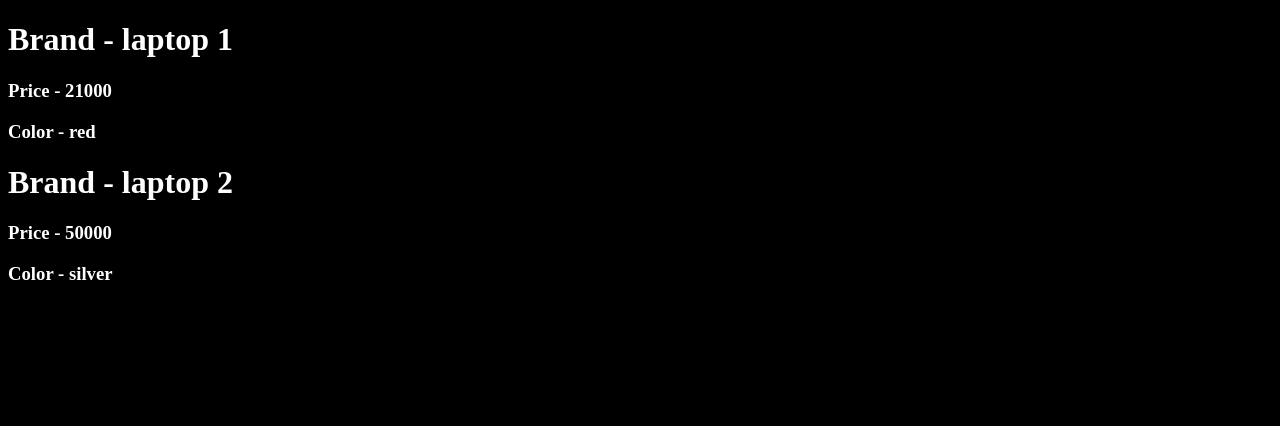
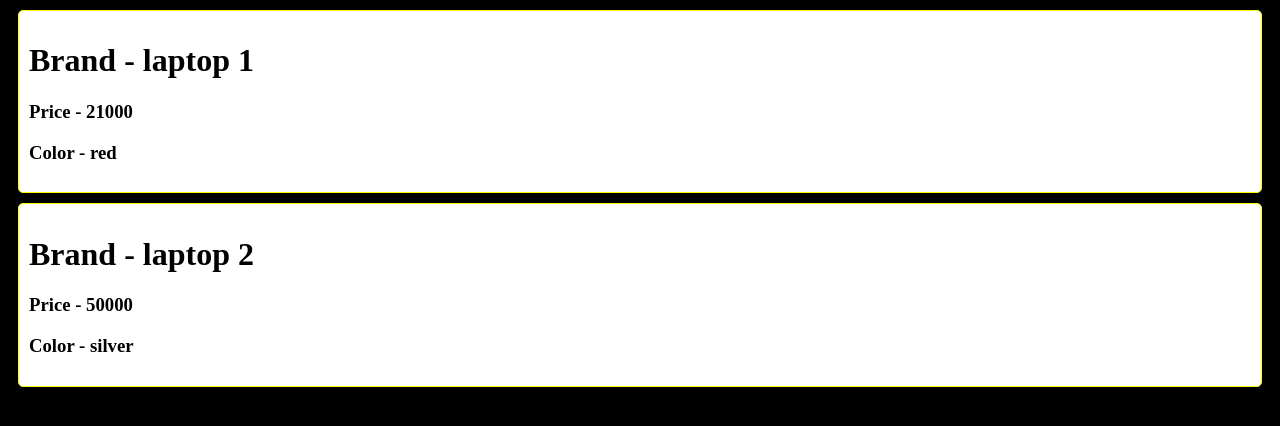
Before and after one commit to Rajan-4900/basics_React_learning, a React (Vite) app: page / in a window 1280 px wide. Shown: the top 426 px of the page. Built offline with nearby package versions, Linux system fonts and the light colour scheme.

Commit message:
inline styling in the product component

```diff
--- a/src/App.jsx
+++ b/src/App.jsx
@@ -1,19 +1,19 @@
 import React from 'react';
 import Product from "./components/Product";
-import Items from "./components/items";
+import Items from "./components/Items";
 
 const App = () => {
 
   const obj = {
-    name : "BMR",
-    price : 10000000,
-    color : 'white'
+    brand : "BMW",
+    cost : 10000000,
+    colour : 'white'
   }
 
   return (
     <>
-    <Product name="laptop 1" price={21000} color="red"  data= {obj} />
-    <Product name="laptop 2" price={50000} color="silver"  data = {obj} />
+    <Product name="laptop 1" price={21000} color="red"  data={obj} />
+    <Product name="laptop 2" price={50000} color="silver"/>
 
     {/* <Items /> */}
     </>
--- a/src/components/Product.jsx
+++ b/src/components/Product.jsx
@@ -1,22 +1,29 @@
-import React from 'react'
+import React from 'react';
 
 const Product = ({ name, price, color, data = {} }) => {
+  console.log(data.ram);
   return (
-    <div>
+    // inline styling - style={{color : 'red', backgroundColor : 'black'}}
+    <div style={{
+      backgroundColor : 'white',
+      color : 'black',
+      border : '1px solid yellow',
+      margin : '10px',
+      padding : '10px',
+      borderRadius : '5px'
+    }}>
       <h1>Brand - {name}</h1>
       <h3>Price - {price}</h3>
       <h3>Color - {color}</h3>
+      {/* {data.brand && (
+        <>
+        <p>Brand - {data.brand}</p>
+        <p>Cost - {data.cost}</p>
+        <p>Color - {data.colour}</p>
+      </>
+      )}       */}
+    </div>
+  );
+};
 
-      {data.ram && (
-        <>
-        <h3>Name - {data.name}</h3>
-        <h3>Price - {data.price}</h3>
-        <h3>Color - {data.color}</h3>
-      </>
-      )}
-
-    </div>
-  )
-}
-
-export default Product
+export default Product;
```
